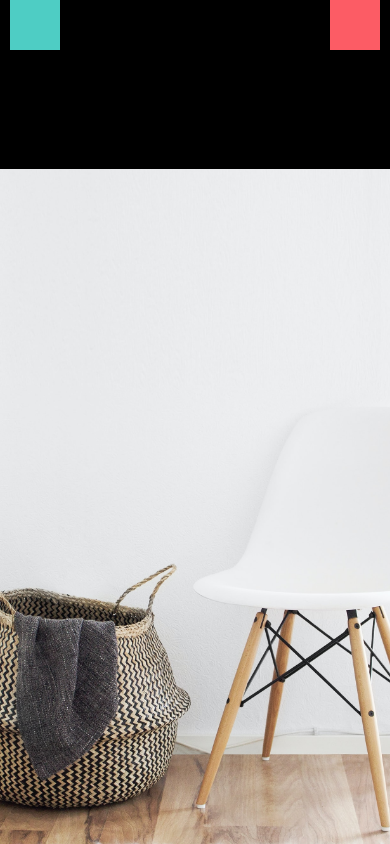
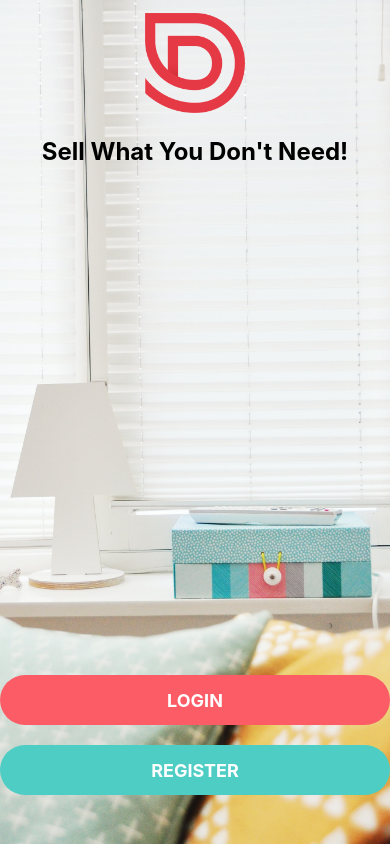
Before and after one commit to saravpereira/DoneWithIt, a React Native app: screen / in a window 390 px wide. Built offline with nearby package versions, Linux system fonts and the light colour scheme.

Commit message:
common button comp

```diff
--- a/App.js
+++ b/App.js
@@ -1,6 +1,6 @@
-import WelcomeScreen from "./src/WelcomePage/WelcomeScreen";
-import ViewImageScreen from "./src/ViewImagePage/ViewImageScreen";
+import WelcomeScreen from "./src/components/welcomeScreen/WelcomeScreen";
+import ViewImageScreen from "./src/components/viewImageScreen/ViewImageScreen";
 
 export default function App() {
-  return <ViewImageScreen />;
+  return <WelcomeScreen />;
 }
--- /dev/null
+++ b/src/components/common/button/Button.js
@@ -0,0 +1,13 @@
+import React from "react";
+import { styles } from "./styles";
+import { View, Image, Text, SafeAreaView } from "react-native";
+
+const Button = ({ color = "primary", text }) => {
+  return (
+    <View style={styles(color === "primary").container}>
+      <Text style={styles(color === "primary").text}>{text}</Text>
+    </View>
+  );
+};
+
+export default Button;
--- /dev/null
+++ b/src/components/common/button/styles/index.js
@@ -0,0 +1,19 @@
+import { StyleSheet } from "react-native";
+export const styles = (primary) => {
+  return StyleSheet.create({
+    container: {
+      backgroundColor: primary ? "#fc5c65" : "#4ECDC4",
+      width: "100%",
+      display: "flex",
+      justifyContent: "center",
+      alignItems: "center",
+      borderRadius: 32,
+      height: 50,
+    },
+    text: {
+      color: "white",
+      fontWeight: 700,
+      fontSize: 18,
+    },
+  });
+};
--- a/src/ViewImagePage/ViewImageScreen.js
+++ b/src/components/viewImageScreen/ViewImageScreen.js
@@ -8,7 +8,7 @@ const ViewImageScreen = () => {
       <StatusBar barStyle="light-content" />
       <Image
         style={styles.backgroundImg}
-        source={require("../../assets/chair.jpg")}
+        source={require("../../../assets/chair.jpg")}
       />
       <SafeAreaView style={styles.headerContiner}>
         <View style={styles.buttonContainer}>
--- a/src/WelcomePage/WelcomeScreen.js
+++ b/src/components/welcomeScreen/WelcomeScreen.js
@@ -1,30 +1,32 @@
 import React from "react";
 import { styles } from "./styles";
 import { View, Image, Text, SafeAreaView } from "react-native";
+import Button from "../common/button/Button";
 
 const WelcomeScreen = () => {
   return (
     <View style={styles.container}>
       <Image
         style={styles.backgroundImg}
-        source={require("../../assets/background.jpg")}
+        source={require("../../../assets/background.jpg")}
       />
       <SafeAreaView style={styles.logoContainer}>
         <View style={styles.logoImgContainer}>
           <Image
             style={styles.logo}
-            source={require("../../assets/logo-red.png")}
+            source={require("../../../assets/logo-red.png")}
           />
         </View>
 
         <View style={styles.textContainer}>
-          <Text>Sell What You Don't Need!</Text>
+          <Text style={styles.text}>Sell What You Don't Need!</Text>
         </View>
       </SafeAreaView>
 
       <View style={styles.buttonsContainer}>
-        <View style={styles.login} />
-        <View style={styles.register} />
+        <Button text="LOGIN" color="primary" />
+
+        <Button text="REGISTER" color="secondary" />
       </View>
     </View>
   );
--- a/src/WelcomePage/styles/index.js
+++ b/src/components/welcomeScreen/styles/index.js
@@ -25,6 +25,10 @@ export const styles = StyleSheet.create({
     alignItems: "center",
     paddingTop: 10,
   },
+  text: {
+    fontWeight: 700,
+    fontSize: 24,
+  },
   backgroundImg: {
     width: "100%",
     height: "100%",
@@ -40,15 +44,8 @@ export const styles = StyleSheet.create({
     bottom: 0,
     width: "100%",
     height: "20%",
-  },
-  register: {
-    width: "100%",
-    height: "50%",
-    backgroundColor: "#4ECDC4",
-  },
-  login: {
-    width: "100%",
-    height: "50%",
-    backgroundColor: "#fc5c65",
+    display: "flex",
+    flexDirection: "column",
+    rowGap: 20,
   },
 });
```
Also changed, not shown: src/components/viewImageScreen/styles/index.js (renamed from src/ViewImagePage/styles/index.js).
